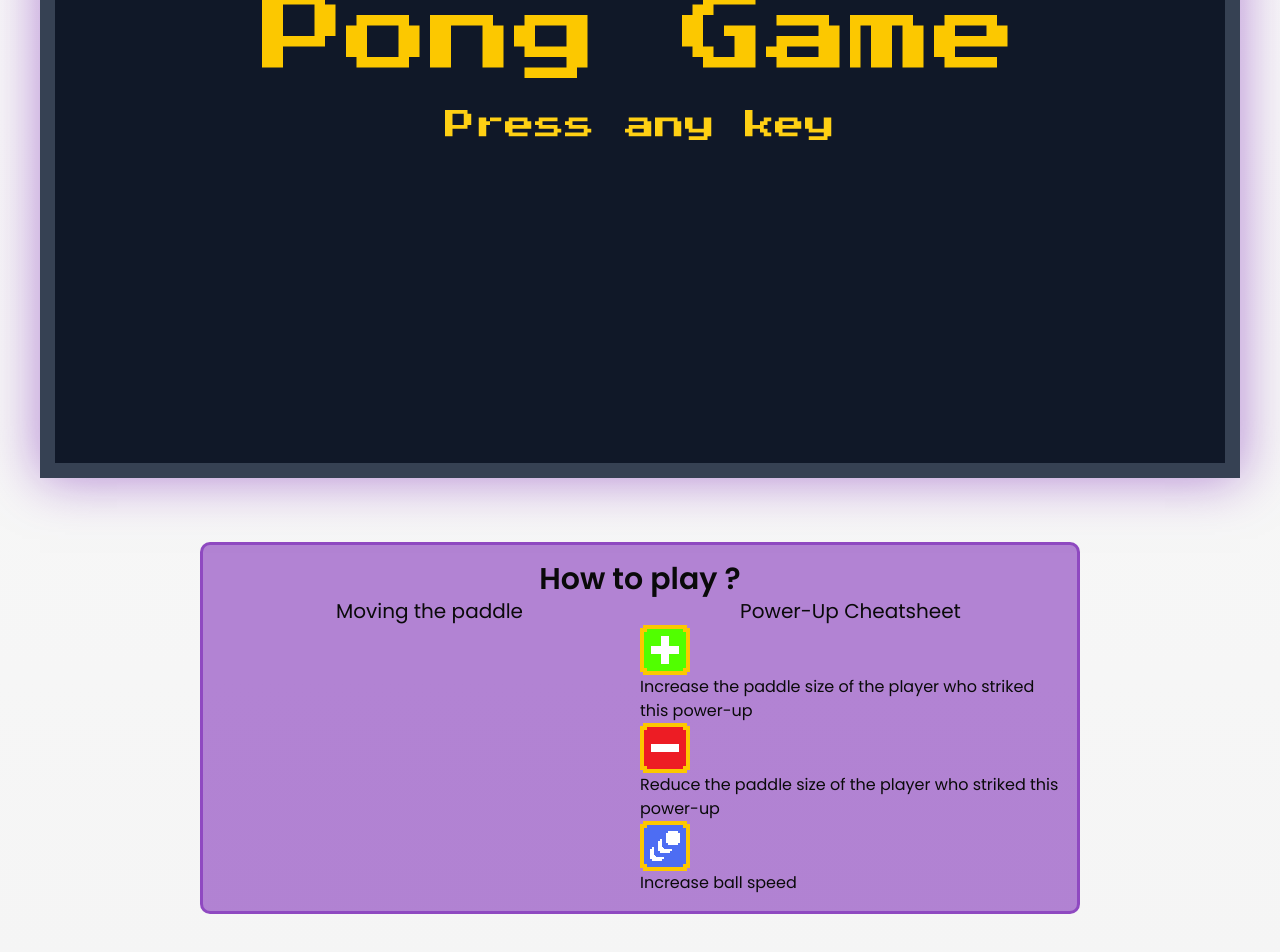
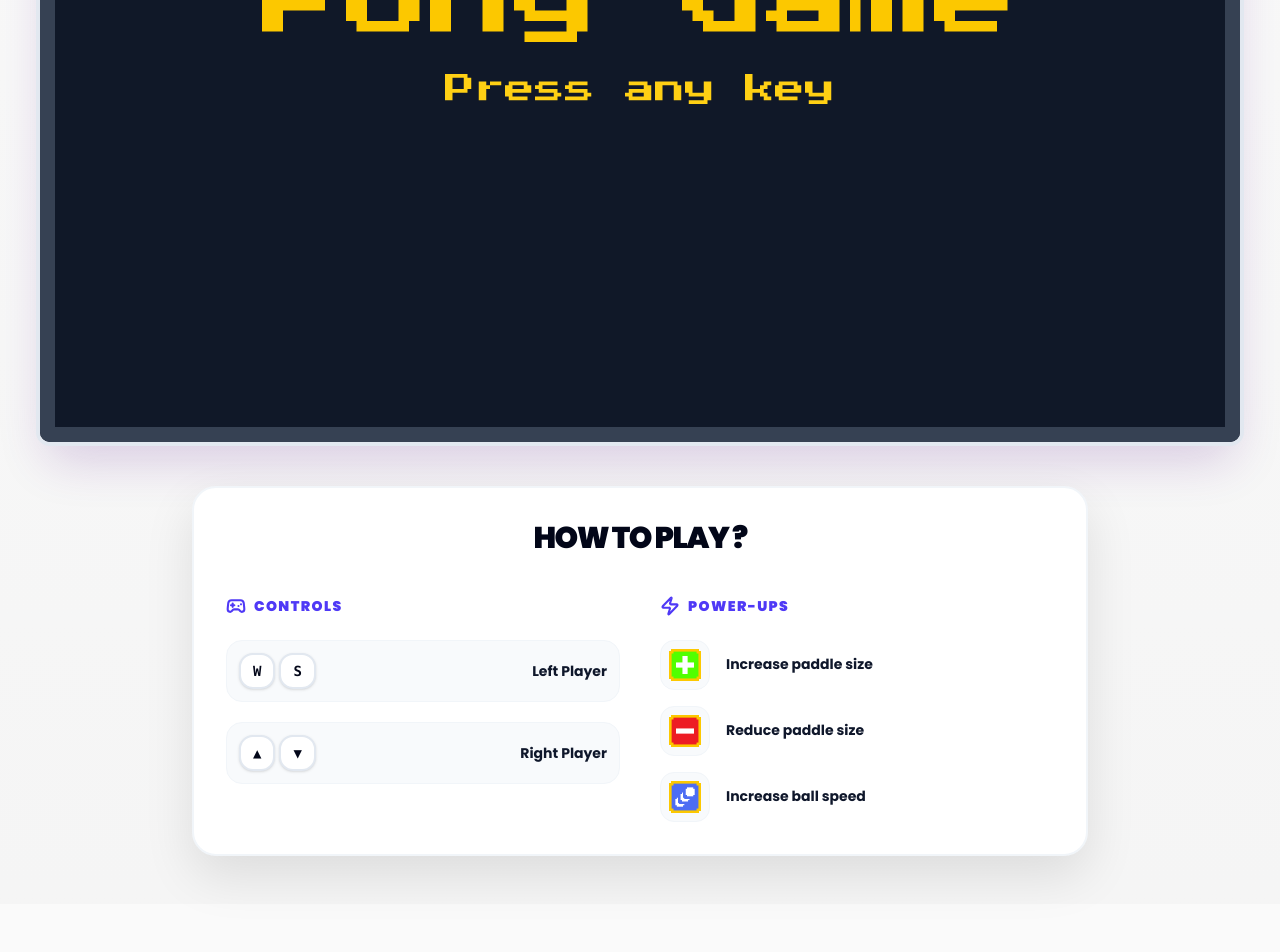
Before and after one commit to Sweekt/portfolio, a React (Vite) app in the folder frontend/: page /projects/Pong in a window 1280 px wide. Shown: the part 460-1412 px from the top of the page. After the commit the page ends 1364 px from the top, so only its background shows below. Built offline with nearby package versions, Linux system fonts and the light colour scheme; no server answers.

Commit message:
Huge UI update for the pong page

```diff
--- a/frontend/src/pages/Pong.tsx
+++ b/frontend/src/pages/Pong.tsx
@@ -1,9 +1,13 @@
 import { motion } from 'framer-motion';
 import { useEffect, useRef } from 'react';
+import {
+    Gamepad2,
+    Zap
+} from 'lucide-react';
 import { pongGame, pongStop } from "../scripts/pong.ts";
 import barUp from "../assets/pong/barup.png";
 import barDown from "../assets/pong/bardown.png";
-import ballUp from "..//assets/pong/ballup.png";
+import ballUp from "../assets/pong/ballup.png";
 
 export default function Pong() {
     const canvasRef = useRef<HTMLCanvasElement>(null);
@@ -23,22 +27,70 @@ export default function Pong() {
             initial={{ opacity: 0, y: -20 }}
             animate={{ opacity: 1, y: 0 }}
             transition={{ duration: 0.4 }}
+            className="w-full flex flex-col items-center pt-6 pb-12 px-4"
         >
-            <div className="pb-16">
-                <div className="flex py-16 justify-center items-center w-full">
-                    <canvas className="shadow-game shadow-purple-800/50" ref={canvasRef} width="1200" height="800"></canvas>
+            <div className="w-full grid grid-cols-1 2xl:grid-cols-[1fr_auto_1fr] gap-10 items-start">
+                <div className="hidden 2xl:block"></div>
+                <div className="flex justify-center items-center">
+                    <canvas
+                        className="shadow-2xl shadow-purple-900/20 dark:shadow-purple-800/50 max-w-full h-auto bg-slate-950 rounded-xl border-4 border-slate-200 dark:border-purple-500/20"
+                        ref={canvasRef}
+                        width="1200"
+                        height="800"
+                    ></canvas>
                 </div>
-                <div className="flex flex-col mx-50 bg-purple-800/50 dark:bg-purple-800/30 p-4 rounded-lg border-3 border-purple-800/50 dark:border-purple-800/30">
-                    <h2 className="text-center font-semibold text-3xl">How to play ?</h2>
-                    <div className="flex flex-line">
-                        <div className="flex-1">
-                            <p className="text-center font-normal text-xl">Moving the paddle</p>
+                <div className="mx-auto 2xl:mx-0 w-full max-w-4xl 2xl:max-w-sm
+                    bg-white dark:bg-purple-950/40 backdrop-blur-xl
+                    p-8 rounded-3xl border-2 border-slate-100 dark:border-white/10
+                    shadow-[0_20px_50px_rgba(0,0,0,0.1)] dark:shadow-none">
+                    <h2 className="text-center font-black text-3xl tracking-tighter uppercase mb-10
+                        text-slate-950 dark:text-white">
+                        How to play ?
+                    </h2>
+                    <div className="grid grid-cols-1 md:grid-cols-2 2xl:grid-cols-1 gap-10">
+                        <div className="space-y-6">
+                            <h3 className="text-sm font-black text-indigo-600 dark:text-purple-400 flex items-center gap-2 uppercase tracking-widest">
+                                <Gamepad2 size={20} strokeWidth={2.5} />
+                                Controls
+                            </h3>
+                            <div className="space-y-5">
+                                <div className="flex items-center justify-between bg-slate-50 dark:bg-white/5 p-3 rounded-2xl border border-slate-100 dark:border-transparent">
+                                    <div className="flex gap-1">
+                                        <kbd className="px-3 py-1.5 bg-white dark:bg-slate-800 border-2 border-slate-200 dark:border-slate-700 rounded-xl text-sm font-bold text-slate-950 dark:text-white shadow-sm">W</kbd>
+                                        <kbd className="px-3 py-1.5 bg-white dark:bg-slate-800 border-2 border-slate-200 dark:border-slate-700 rounded-xl text-sm font-bold text-slate-950 dark:text-white shadow-sm">S</kbd>
+                                    </div>
+                                    <span className="text-slate-900 dark:text-slate-200 text-sm font-bold">Left Player</span>
+                                </div>
+                                <div className="flex items-center justify-between bg-slate-50 dark:bg-white/5 p-3 rounded-2xl border border-slate-100 dark:border-transparent">
+                                    <div className="flex gap-1">
+                                        <kbd className="px-3 py-1.5 bg-white dark:bg-slate-800 border-2 border-slate-200 dark:border-slate-700 rounded-xl text-sm font-bold text-slate-950 dark:text-white shadow-sm">▲</kbd>
+                                        <kbd className="px-3 py-1.5 bg-white dark:bg-slate-800 border-2 border-slate-200 dark:border-slate-700 rounded-xl text-sm font-bold text-slate-950 dark:text-white shadow-sm">▼</kbd>
+                                    </div>
+                                    <span className="text-slate-900 dark:text-slate-200 text-sm font-bold">Right Player</span>
+                                </div>
+                            </div>
                         </div>
-                        <div className="flex-1 items-center justify-center">
-                            <p className="text-center font-normal text-xl">Power-Up Cheatsheet</p>
-                            <img src={barUp} alt="Bar Up" />Increase the paddle size of the player who striked this power-up
-                            <img src={barDown} alt="Bar Down" />Reduce the paddle size of the player who striked this power-up
-                            <img src={ballUp} alt="Ball Up" />Increase ball speed
+                        <div className="space-y-6">
+                            <h3 className="text-sm font-black text-indigo-600 dark:text-purple-400 flex items-center gap-2 uppercase tracking-widest">
+                                <Zap size={20} strokeWidth={2.5} />
+                                Power-Ups
+                            </h3>
+                            <div className="space-y-4">
+                                {[
+                                    { img: barUp, text: "Increase paddle size"},
+                                    { img: barDown, text: "Reduce paddle size"},
+                                    { img: ballUp, text: "Increase ball speed"}
+                                ].map((item, i) => (
+                                    <div key={i} className="flex items-center gap-4 group">
+                                        <div className="p-2 shrink-0 bg-slate-50 dark:bg-white/5 rounded-xl transition-transform group-hover:scale-110 border border-slate-100 dark:border-transparent">
+                                            <img src={item.img} alt="power-up icon" className="w-8 h-8 object-contain" />
+                                        </div>
+                                        <span className="text-slate-900 dark:text-slate-200 text-sm font-bold leading-tight">
+                                            {item.text}
+                                        </span>
+                                    </div>
+                                ))}
+                            </div>
                         </div>
                     </div>
                 </div>
```
